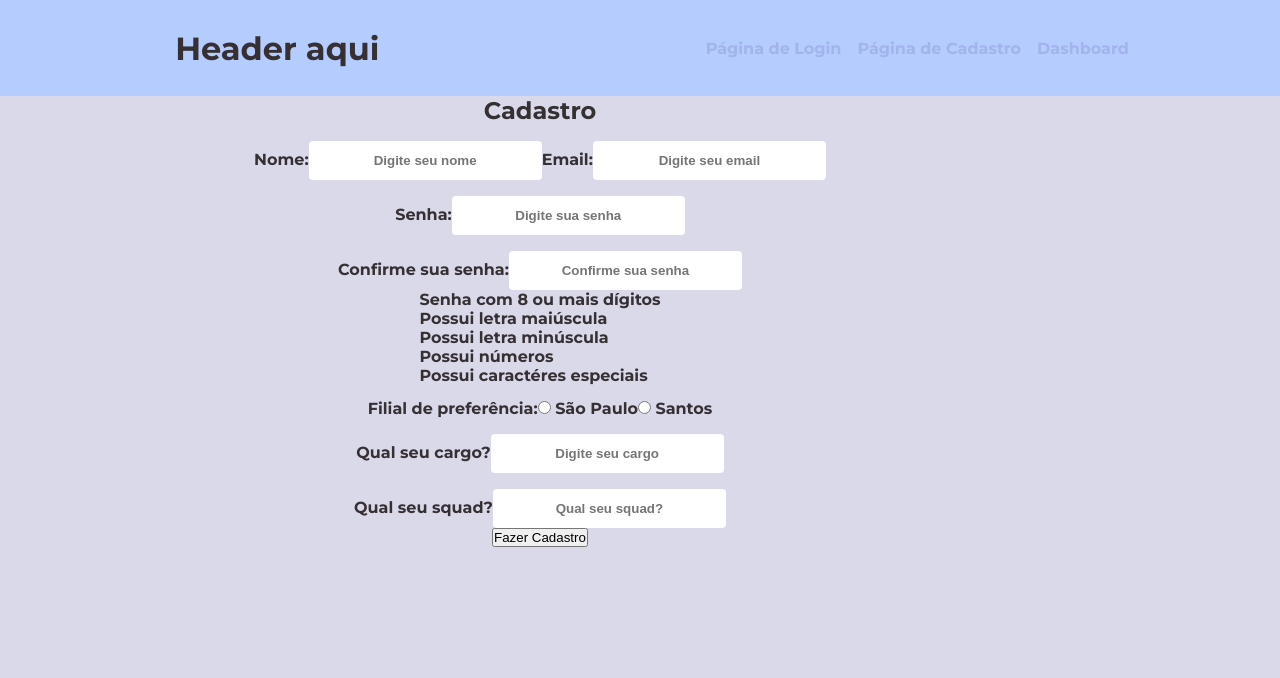
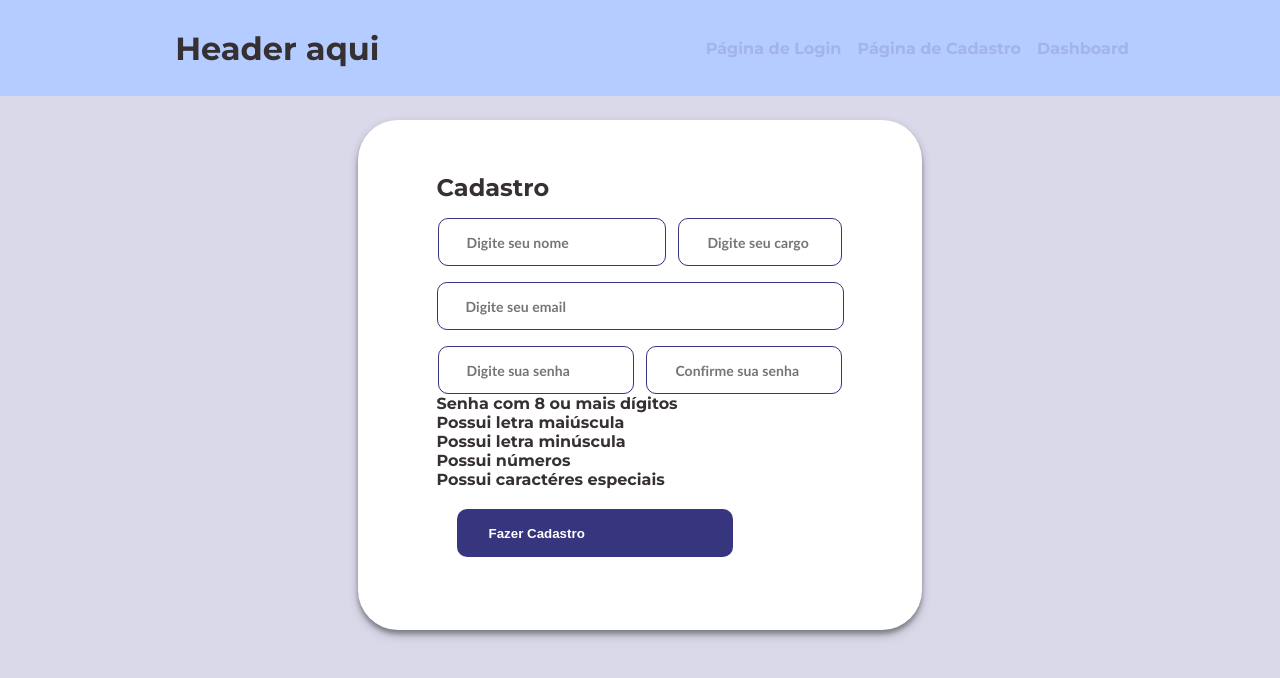
Before and after one commit to gabrlcj/squad4-frontend, a React (Create React App) app: page /register in a window 1280 px wide. Shown: the top 678 px of the page. Built offline with nearby package versions, Linux system fonts and the light colour scheme.

Commit message:
Updating the RegisterPage UI

```diff
--- a/src/components/RegisterPage/index.jsx
+++ b/src/components/RegisterPage/index.jsx
@@ -43,8 +43,11 @@ export function RegisterPage() {
     if (name === '' || email === '' || password === '') {
       return toast.error('Ops, algo deu errado')
     }
+    if (validLength === false || hasNumber === false || upperCase === false || lowerCase === false || specialChar === false ) {
+      return toast.error('Senha inválida!')
+    }
     else if (confirmPassword !== password) {
-      return toast.error('Senha inválida!')
+      return toast.error('Senhas diferentes!')
     }
   }
 
@@ -67,36 +70,43 @@ export function RegisterPage() {
     <>
       <Header />
       <Container onSubmit={handleUserRegister}>
+        <div className="regbox">
           <h2>Cadastro</h2>
           <div className="row">
             <label htmlFor='nome' className="column">
-            Nome:
               <input
                 name='nome'
                 type='text'
+                className='textbox-input namebox'
+                style={{ marginRight: '1vw' }}
                 required
                 placeholder='Digite seu nome'
                 value={name}
                 onChange={(event) => setName(event.target.value)}
               />
             </label>
+            <label htmlFor="role">
+              <input type="text" value={role} className='textbox-input rolebox' placeholder="Digite seu cargo" onChange={(event) => setRole(event.target.value)} />
+            </label>
+          </div>
             <label htmlFor='email' className="column">
-            Email:
               <input
                 name='email'
                 type='email'
+                className='row textbox-input emailbox'
                 required
                 placeholder='Digite seu email'
                 value={email}
                 onChange={(event) => setEmail(event.target.value)}
               />
             </label>
-        </div>
+          <div className="row">
             <label htmlFor='senha'>
-          Senha:
               <input
                 name='senha'
                 type='password'
+                className='textbox-input passwordbox'
+                style={{ marginRight: '1vw' }}
                 required
                 placeholder='Digite sua senha'
                 value={password}
@@ -104,17 +114,18 @@ export function RegisterPage() {
               />
             </label>
             <label htmlFor='confirmSenha'>
-          Confirme sua senha:
               <input
                 id='cp'
                 name='confirmSenha'
                 type='password'
+                className='textbox-input passwordbox'
                 required
                 placeholder='Confirme sua senha'
                 value={confirmPassword}
                 onChange={(event) => setConfirmPassword(event.target.value)}
               />
             </label>
+          </div>
           <label>
             <div className={validLength === true ? 'green' : null}>Senha com 8 ou mais dígitos</div>
             <div className={upperCase ? 'green' : null}>Possui letra maiúscula</div>
@@ -122,25 +133,21 @@ export function RegisterPage() {
             <div className={hasNumber ? 'green' : null}>Possui números</div>
             <div className={specialChar ? 'green' : null} >Possui caractéres especiais</div>
           </label>
-        <label htmlFor='filial'>
+          {/* <label htmlFor='filial'>
             Filial de preferência:
             <input name='filial' type='radio' value='São Paulo - SP' onClick={() => setOffice('São Paulo')} /> São Paulo
             <input name='filial' type='radio' value='Santos - SP' onClick={() => setOffice('Santos')} /> Santos
-        </label>
+          </label> */}
 
-        <label htmlFor="role">
-          Qual seu cargo?
-          <input type="text" value={role} placeholder="Digite seu cargo" onChange={(event) => setRole(event.target.value)} />
-        </label>
-
-        <label htmlFor="squad">
+          {/* <label htmlFor="squad">
             Qual seu squad?
             <input type="text" value={squad} placeholder="Qual seu squad?" onChange={(event) => setSquad(event.target.value)} />
-        </label>
+          </label> */}
 
           <button type='submit' onClick={validateInputs}>
             Fazer Cadastro
           </button>
+        </div>
       </Container>
     </>
   )
--- a/src/components/RegisterPage/styles.js
+++ b/src/components/RegisterPage/styles.js
@@ -1,40 +1,67 @@
 import styled from "styled-components";
 
 export const Container = styled.form`
+  width: 564px;
+  height: 510px;
+
   display: flex;
   align-items: center;
   justify-content: center;
-  flex-direction: column;
+  justify-content: center;
+  margin: 3vh auto;
+  filter: drop-shadow(0px 4px 4px rgba(0, 0, 0, 0.25));
+
+  background: #FFFFFF;
+  box-shadow: 0px 4px 4px rgba(0, 0, 0, 0.25);
+  border-radius: 40px;
+
   /* gap: 1.75rem;
 
   border: 2px solid #d3d3d3c1;
   border-radius: 0.25rem;
   background: #d3d3d3c1;
   padding: 2rem;
-  margin: 5rem auto;*/
-  width: min(1080px, 90%);
+  margin: 5rem auto; */
 
- /* label {
+  /* label {
     display: flex;
     align-items: center;
     justify-content: center;
     flex-direction: column;
 
     font-weight: 700;
+  } */
+
+  .regbox, form {
+    display: flex;
+    flex-direction: column;
+    justify-content: center;
+    align-items: left;
   }
 
   button {
+    display: flex;
+    flex-direction: column;
+    justify-content: center;
+
     border: 0;
     padding: 0.75rem 2rem;
-    border-radius: 1.25rem;
+    margin: 20px;
     font-weight: 700;
-    background: var(--background);
-    width: 170px;
+    color: #ffffff;
+
+    width: 276px;
+    height: 48px;
+
+    background: #36357E;
+    border-radius: 10px;
 
     transition: filter 0.2s;
 
     &:hover {
       filter: brightness(0.9);
+      background: #ffffff;
+      color: #535353;
     }
   }
 
@@ -46,14 +73,53 @@ export const Container = styled.form`
     .row {
   display: flex;
   flex-direction: row;
+  justify-content: center;
+  align-items: center;
   flex-wrap: wrap;
   width: 100%;
   }
 
-  .column {
+  /* .column {
     display: flex;
     flex-direction: column;
-    /* flex-basis: 50%; */
-    /* flex: 2;
+    flex-basis: 50%;
+    flex: 2;
   }  */
+
+  .textbox-input {
+    background: #FFFFFF;
+    border: 1px solid #36357E;
+    box-sizing: border-box;
+    border-radius: 10px;
+
+    font-family: Calibri;
+    font-style: normal;
+    font-weight: normal;
+    font-size: 14px;
+    line-height: 17px;
+    letter-spacing: 0.005em;
+    text-align: left;
+
+    color: #707070;
+  }
+
+  .namebox {
+    width: 228px;
+    height: 48px;
+  }
+
+  .rolebox {
+    width: 164px;
+    height: 48px;
+  }
+
+  .emailbox {
+    width: 407px;
+    height: 48px;
+  }
+
+  .passwordbox {
+    width: 196px;
+    height: 48px;
+  }
 `
```
Lines whose indentation alone changed are shown as unchanged.
